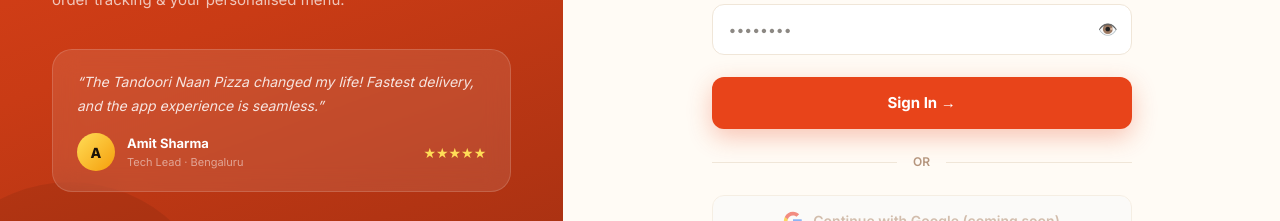
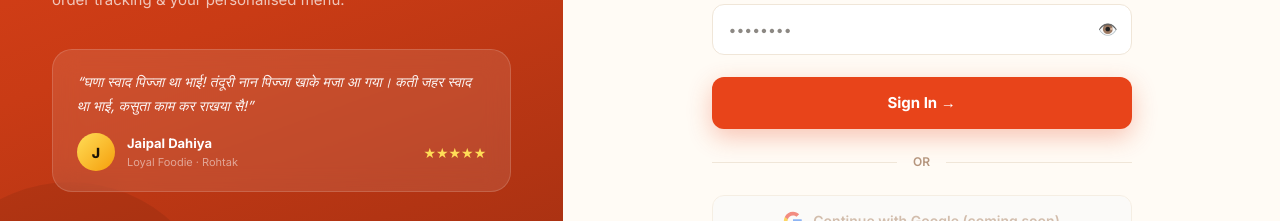
Before and after one commit to Sahil-Sindhu/Slice-of-Swadesh, a Next.js app in the folder frontend/: page /login in a window 1280 px wide. Shown: the part 398-619 px from the top of the page. Built offline with nearby package versions, Linux system fonts and the light colour scheme; no server answers.

Commit message:
feat: replace login page left side review with Jaipal Dahiya Haryanvi feedback

```diff
--- a/frontend/src/app/login/LoginPageContent.tsx
+++ b/frontend/src/app/login/LoginPageContent.tsx
@@ -71,14 +71,14 @@ export default function LoginPageContent() {
           </p>
 
           <div style={{ background: 'rgba(255,255,255,0.1)', backdropFilter: 'blur(12px)', border: '1px solid rgba(255,255,255,0.15)', borderRadius: 20, padding: '20px 24px' }}>
-            <p style={{ color: 'rgba(255,255,255,0.85)', fontSize: 14, lineHeight: 1.7, fontStyle: 'italic', marginBottom: 16 }}>
-              &ldquo;The Tandoori Naan Pizza changed my life! Fastest delivery, and the app experience is seamless.&rdquo;
+            <p style={{ color: 'rgba(255,255,255,0.95)', fontSize: 14, lineHeight: 1.7, fontStyle: 'italic', marginBottom: 16 }}>
+              &ldquo;घणा स्वाद पिज्जा था भाई! तंदूरी नान पिज्जा खाके मजा आ गया। कती जहर स्वाद था भाई, कसुता काम कर राखया सै!&rdquo;
             </p>
             <div style={{ display: 'flex', alignItems: 'center', gap: 12 }}>
-              <div style={{ width: 38, height: 38, borderRadius: '50%', background: 'linear-gradient(135deg,#FFDD57,#F59E0B)', display: 'flex', alignItems: 'center', justifyContent: 'center', fontWeight: 800, color: '#1A1208', fontSize: 14 }}>A</div>
+              <div style={{ width: 38, height: 38, borderRadius: '50%', background: 'linear-gradient(135deg,#FFDD57,#F59E0B)', display: 'flex', alignItems: 'center', justifyContent: 'center', fontWeight: 800, color: '#1A1208', fontSize: 14 }}>J</div>
               <div>
-                <div style={{ color: 'white', fontSize: 13, fontWeight: 700 }}>Amit Sharma</div>
-                <div style={{ color: 'rgba(255,255,255,0.5)', fontSize: 11 }}>Tech Lead · Bengaluru</div>
+                <div style={{ color: 'white', fontSize: 13, fontWeight: 700 }}>Jaipal Dahiya</div>
+                <div style={{ color: 'rgba(255,255,255,0.5)', fontSize: 11 }}>Loyal Foodie · Rohtak</div>
               </div>
               <div style={{ marginLeft: 'auto', color: '#FFDD57', fontSize: 14 }}>★★★★★</div>
             </div>
```
